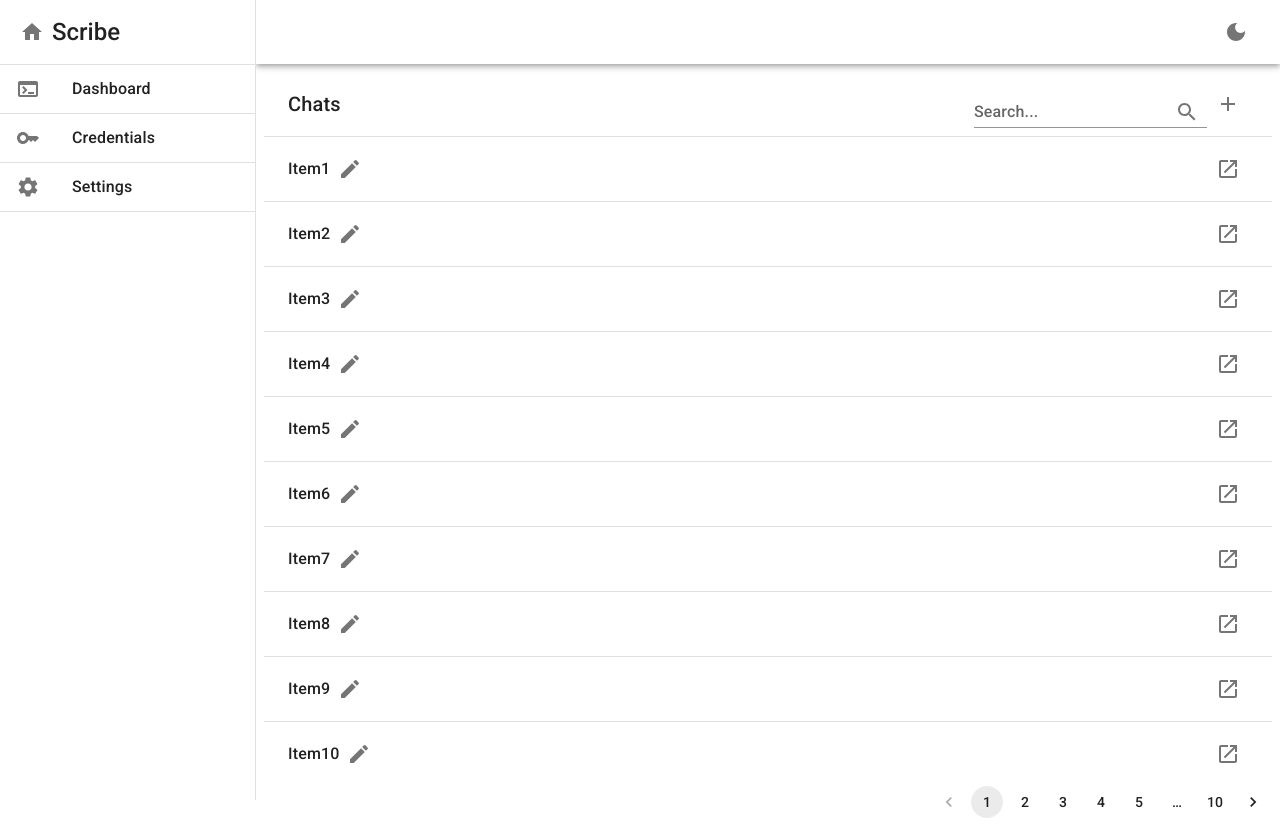
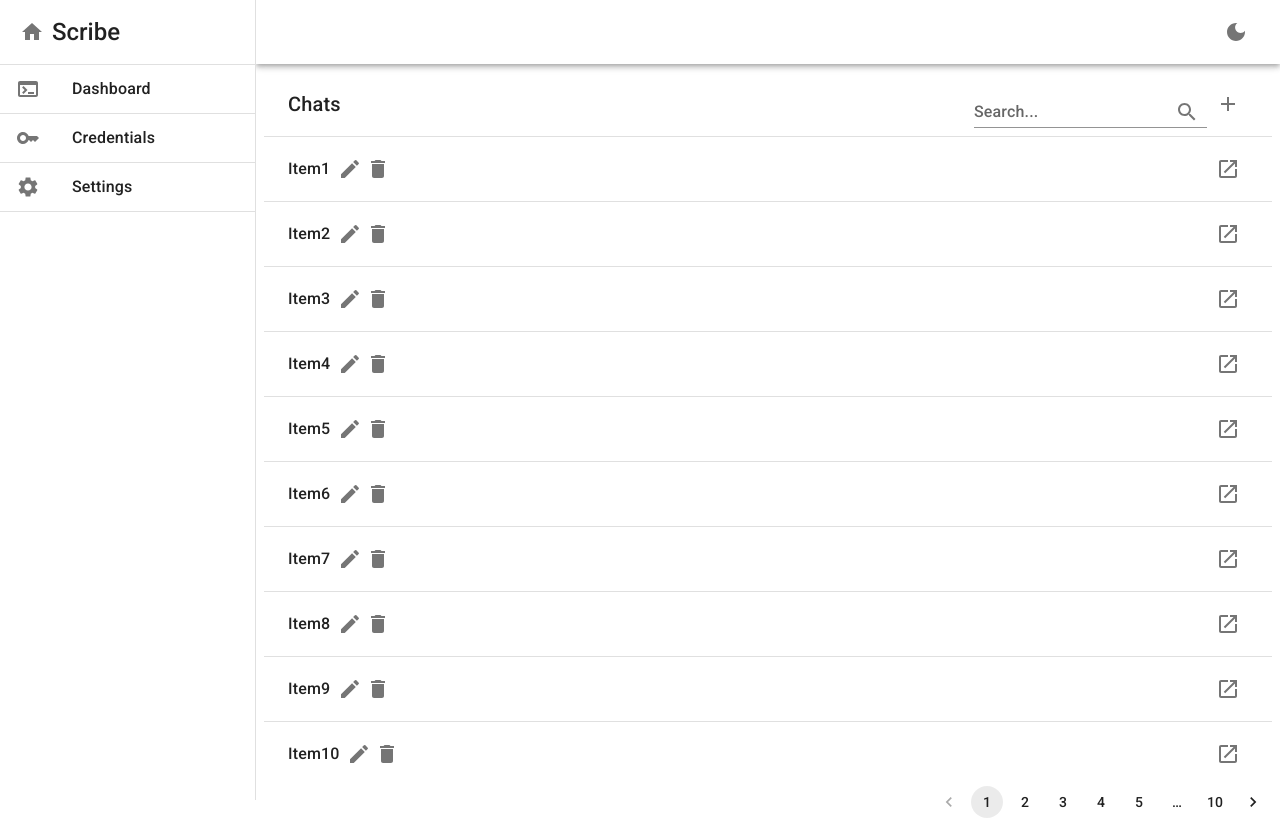
Before and after one commit to panalexeu/scribe_rag, a Next.js app in the folder scribe_ui/: page /dashboard in a window 1280 px wide. Built offline with nearby package versions, Linux system fonts and the light colour scheme.

Commit message:
added tooltips for chat items

```diff
--- a/scribe_ui/src/app/dashboard/components/ChatItem.tsx
+++ b/scribe_ui/src/app/dashboard/components/ChatItem.tsx
@@ -1,10 +1,12 @@
 import {
     Toolbar,
     Typography,
-    IconButton
+    IconButton,
+    Tooltip
 } from '@mui/material';
 import EditIcon from '@mui/icons-material/Edit';
 import LaunchIcon from '@mui/icons-material/Launch';
+import DeleteIcon from '@mui/icons-material/Delete';
 
 
 export default function ChatItem({name}: { name: string }) {
@@ -13,11 +15,21 @@ export default function ChatItem({name}: { name: string }) {
             <Typography>{name}</Typography>
 
             {/* edit */}
+            <Tooltip title={'Edit chat'}>
                 <IconButton>
                     <EditIcon/>
                 </IconButton>
+            </Tooltip>
+
+            {/* delete */}
+            <Tooltip title={'Delete chat'}>
+                <IconButton edge={'start'}>
+                    <DeleteIcon/>
+                </IconButton>
+            </Tooltip>
 
             {/* launch */}
+            <Tooltip title={'Open chat'}>
                 <IconButton
                     sx={{
                         marginLeft: 'auto'
@@ -25,6 +37,7 @@ export default function ChatItem({name}: { name: string }) {
                 >
                     <LaunchIcon/>
                 </IconButton>
+            </Tooltip>
         </Toolbar>
     );
 }
```
Lines whose indentation alone changed are shown as unchanged.
